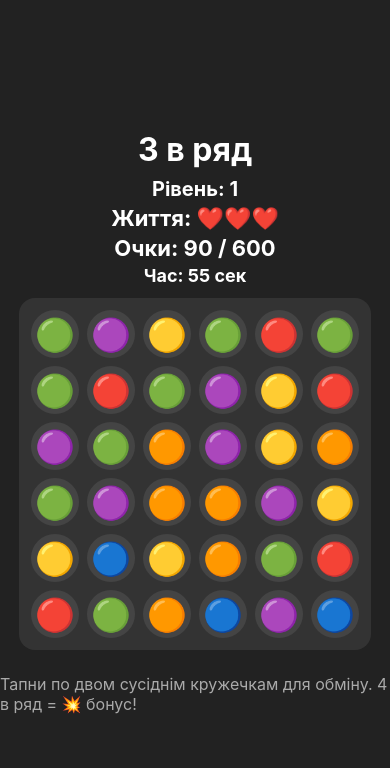
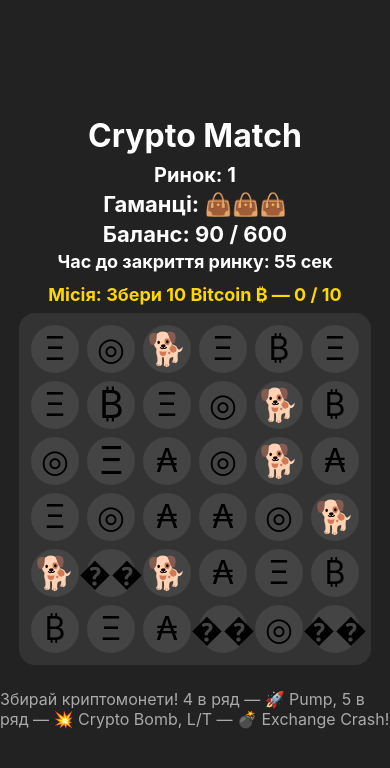
Before and after one commit to Leshamer2255/FirstGame3inraw, a React Native app: screen / in a window 390 px wide. Shown: the top 768 px of the page. Built offline with nearby package versions, Linux system fonts and the light colour scheme.

Commit message:
I decided to select the theme for my game it will be crypto theme

```diff
--- a/App.js
+++ b/App.js
@@ -2,9 +2,9 @@
 import { View, StyleSheet, SafeAreaView, Text, TouchableOpacity, Animated, Button } from 'react-native';
 
 const BOARD_SIZE = 6;
-const EMOJIS = ['🔴', '🟢', '🔵', '🟡', '🟣', '🟠'];
-const BONUS = '💥';
-const SUPER_BONUS = '🌈';
+const EMOJIS = ['₿', 'Ξ', '��', '🐕', '◎', '₳'];
+const BONUS = '🚀';
+const SUPER_BONUS = '💥';
 const CROSS_BONUS = '💣';
 const ANIMATION_DURATION = 350;
 
@@ -17,6 +17,15 @@
 ];
 
 const INITIAL_LIVES = 3;
+
+// Додаю місії для кожного рівня
+const MISSIONS = [
+  { symbol: '₿', name: 'Bitcoin', count: 10 },
+  { symbol: 'Ξ', name: 'Ethereum', count: 12 },
+  { symbol: '🐕', name: 'Dogecoin', count: 15 },
+  { symbol: '◎', name: 'Solana', count: 14 },
+  { symbol: '₳', name: 'Cardano', count: 16 },
+];
 
 function getRandomEmoji() {
   return EMOJIS[Math.floor(Math.random() * EMOJIS.length)];
@@ -274,6 +283,30 @@
   return matches;
 }
 
+function findPossibleMove(board) {
+  for (let r = 0; r < BOARD_SIZE; r++) {
+    for (let c = 0; c < BOARD_SIZE; c++) {
+      // Check swap with right neighbor
+      if (c < BOARD_SIZE - 1) {
+        const newBoard = cloneBoard(board);
+        [newBoard[r][c], newBoard[r][c + 1]] = [newBoard[r][c + 1], newBoard[r][c]];
+        if (hasAnyMatches(findMatches(newBoard).matches)) {
+          return [[r, c], [r, c + 1]];
+        }
+      }
+      // Check swap with bottom neighbor
+      if (r < BOARD_SIZE - 1) {
+        const newBoard = cloneBoard(board);
+        [newBoard[r][c], newBoard[r + 1][c]] = [newBoard[r + 1][c], newBoard[r][c]];
+        if (hasAnyMatches(findMatches(newBoard).matches)) {
+          return [[r, c], [r + 1, c]];
+        }
+      }
+    }
+  }
+  return null; // No possible moves
+}
+
 export default function App() {
   const [board, setBoard] = useState(generateBoard());
   const [selected, setSelected] = useState(null); // [row, col]
@@ -293,6 +326,11 @@
     )
   ).current;
   const overlayAnim = useRef(new Animated.Value(0)).current;
+  const [missionProgress, setMissionProgress] = useState(0);
+  const [hint, setHint] = useState(null); // [[r1, c1], [r2, c2]]
+  const hintAnim = useRef(new Animated.Value(1)).current;
+  const hintTimer = useRef(null);
+  const hintAnimation = useRef(null);
 
   // Таймер
   useEffect(() => {
@@ -407,6 +445,15 @@
           }
           const bonus = bonuses[bonusIndex];
           bonusMatches = getBonusMatches(tempBoard, bonus, bonus.color);
+          let collectedFromBonus = 0;
+          for (let row = 0; row < BOARD_SIZE; row++) {
+            for (let col = 0; col < BOARD_SIZE; col++) {
+              if (bonusMatches[row][col] && tempBoard[row][col] === MISSIONS[level % MISSIONS.length].symbol) {
+                collectedFromBonus++;
+              }
+            }
+          }
+          if (collectedFromBonus > 0) setMissionProgress(p => p + collectedFromBonus);
           let bonusPoints = 0;
           for (let row = 0; row < BOARD_SIZE; row++) {
             for (let col = 0; col < BOARD_SIZE; col++) {
@@ -501,6 +548,71 @@
     }
   }, [levelCompleted]);
 
+  // Оновлюємо прогрес місії при кожному матчі
+  useEffect(() => {
+    if (!matches) return;
+    const mission = MISSIONS[level % MISSIONS.length];
+    let collected = 0;
+    for (let row = 0; row < BOARD_SIZE; row++) {
+      for (let col = 0; col < BOARD_SIZE; col++) {
+        if (matches[row][col] && board[row][col] === mission.symbol) {
+          collected++;
+        }
+      }
+    }
+    if (collected > 0) setMissionProgress(p => p + collected);
+  }, [matches]);
+
+  // Скидаємо прогрес місії при старті/рестарті рівня
+  useEffect(() => {
+    setMissionProgress(0);
+  }, [level, gameOver]);
+
+  // Перевірка на проходження рівня: і очки, і місія
+  useEffect(() => {
+    const mission = MISSIONS[level % MISSIONS.length];
+    if (!levelCompleted && score >= targetScore && missionProgress >= mission.count) {
+      setLevelCompleted(true);
+    }
+  }, [score, targetScore, missionProgress, levelCompleted, level]);
+
+  // Таймер підказок
+  useEffect(() => {
+    const stopHintTimer = () => {
+      if (hintTimer.current) clearTimeout(hintTimer.current);
+      setHint(null);
+    };
+
+    if (!isAnimating && !gameOver && !levelCompleted) {
+      hintTimer.current = setTimeout(() => {
+        const move = findPossibleMove(board);
+        setHint(move);
+      }, 5000); // 5 секунд
+    } else {
+      stopHintTimer();
+    }
+
+    return stopHintTimer;
+  }, [isAnimating, gameOver, levelCompleted, board]);
+
+  // Анімація підказки
+  useEffect(() => {
+    if (hint) {
+      hintAnimation.current = Animated.loop(
+        Animated.sequence([
+          Animated.timing(hintAnim, { toValue: 1.2, duration: 400, useNativeDriver: true }),
+          Animated.timing(hintAnim, { toValue: 1, duration: 400, useNativeDriver: true }),
+        ])
+      );
+      hintAnimation.current.start();
+    } else {
+      if (hintAnimation.current) {
+        hintAnimation.current.stop();
+      }
+      hintAnim.setValue(1);
+    }
+  }, [hint]);
+
   const handleCellPress = (row, col) => {
     if (isAnimating || gameOver || levelCompleted) return;
     if (!selected) {
@@ -520,6 +632,7 @@
     [newBoard[selRow][selCol], newBoard[row][col]] = [newBoard[row][col], newBoard[selRow][selCol]];
     let { matches: foundMatches, bonuses: foundBonuses, matchGroups: foundGroups } = findMatches(newBoard);
     if (hasAnyMatches(foundMatches)) {
+      setHint(null); // Скидаємо підказку
       setBoard(newBoard);
       setMatches(foundMatches);
       setBonuses(foundBonuses);
@@ -545,16 +658,24 @@
 
   return (
     <SafeAreaView style={styles.container}>
-      <Text style={styles.title}>3 в ряд</Text>
-      <Text style={styles.level}>Рівень: {level + 1}</Text>
-      <Text style={styles.lives}>Життя: {'❤️'.repeat(lives) + '🤍'.repeat(Math.max(0, INITIAL_LIVES - lives))}</Text>
-      <Text style={styles.score}>Очки: {score} / {targetScore}</Text>
-      <Text style={styles.timer}>Час: {timer} сек</Text>
+      <Text style={styles.title}>Crypto Match</Text>
+      <Text style={styles.level}>Ринок: {level + 1}</Text>
+      <Text style={styles.lives}>Гаманці: {'👜'.repeat(lives) + '⬜️'.repeat(Math.max(0, INITIAL_LIVES - lives))}</Text>
+      <Text style={styles.score}>Баланс: {score} / {targetScore}</Text>
+      <Text style={styles.timer}>Час до закриття ринку: {timer} сек</Text>
+      {/* Місія */}
+      <Text style={styles.mission}>
+        Місія: Збери {MISSIONS[level % MISSIONS.length].count} {MISSIONS[level % MISSIONS.length].name} {MISSIONS[level % MISSIONS.length].symbol} — {missionProgress} / {MISSIONS[level % MISSIONS.length].count}
+      </Text>
       <View style={styles.board}>
         {board.map((row, rowIndex) => (
           <View key={rowIndex} style={styles.row}>
             {row.map((cell, colIndex) => {
               const isSelected = selected && selected[0] === rowIndex && selected[1] === colIndex;
+              const isHinted = hint && (
+                (hint[0][0] === rowIndex && hint[0][1] === colIndex) ||
+                (hint[1][0] === rowIndex && hint[1][1] === colIndex)
+              );
               return (
                 <TouchableOpacity
                   key={colIndex}
@@ -563,12 +684,8 @@
                   onPress={() => handleCellPress(rowIndex, colIndex)}
                   disabled={isAnimating || gameOver || levelCompleted}
                 >
-                  <Animated.View style={{ opacity: opacityAnim[rowIndex][colIndex] }}>
-                    {cell === BONUS || cell === SUPER_BONUS || cell === CROSS_BONUS ? (
-                      <Text style={styles.emoji}>{cell}</Text>
-                    ) : (
-                      <Text style={styles.emoji}>{cell}</Text>
-                    )}
+                  <Animated.View style={{ opacity: opacityAnim[rowIndex][colIndex], transform: [{ scale: isHinted ? hintAnim : 1 }] }}>
+                    <Text style={styles.emoji}>{cell}</Text>
                   </Animated.View>
                 </TouchableOpacity>
               );
@@ -576,16 +693,16 @@
           </View>
         ))}
       </View>
-      <Text style={styles.info}>Тапни по двом сусіднім кружечкам для обміну. 4 в ряд = 💥 бонус!</Text>
+      <Text style={styles.info}>Збирай криптомонети! 4 в ряд — 🚀 Pump, 5 в ряд — 💥 Crypto Bomb, L/T — 💣 Exchange Crash!</Text>
       {gameOver && (
         <View style={styles.overlay}>
-          <Text style={styles.gameOverText}>{levelCompleted ? 'Рівень пройдено!' : 'Гру завершено!'}</Text>
+          <Text style={styles.gameOverText}>{levelCompleted ? 'Ринок пройдено!' : 'Гру завершено!'}</Text>
           <Button title="Почати спочатку" onPress={handleRestart} />
         </View>
       )}
       {levelCompleted && !gameOver && (
         <Animated.View style={[styles.overlay, { opacity: overlayAnim }]}>
-          <Text style={styles.gameOverText}>Рівень пройдено! Наступний стартує...</Text>
+          <Text style={styles.gameOverText}>Ринок пройдено! Наступний стартує...</Text>
         </Animated.View>
       )}
     </SafeAreaView>
@@ -676,4 +793,11 @@
     marginBottom: 24,
     textAlign: 'center',
   },
+  mission: {
+    color: '#ffd700',
+    fontSize: 18,
+    fontWeight: 'bold',
+    marginBottom: 8,
+    textAlign: 'center',
+  },
 });
```
